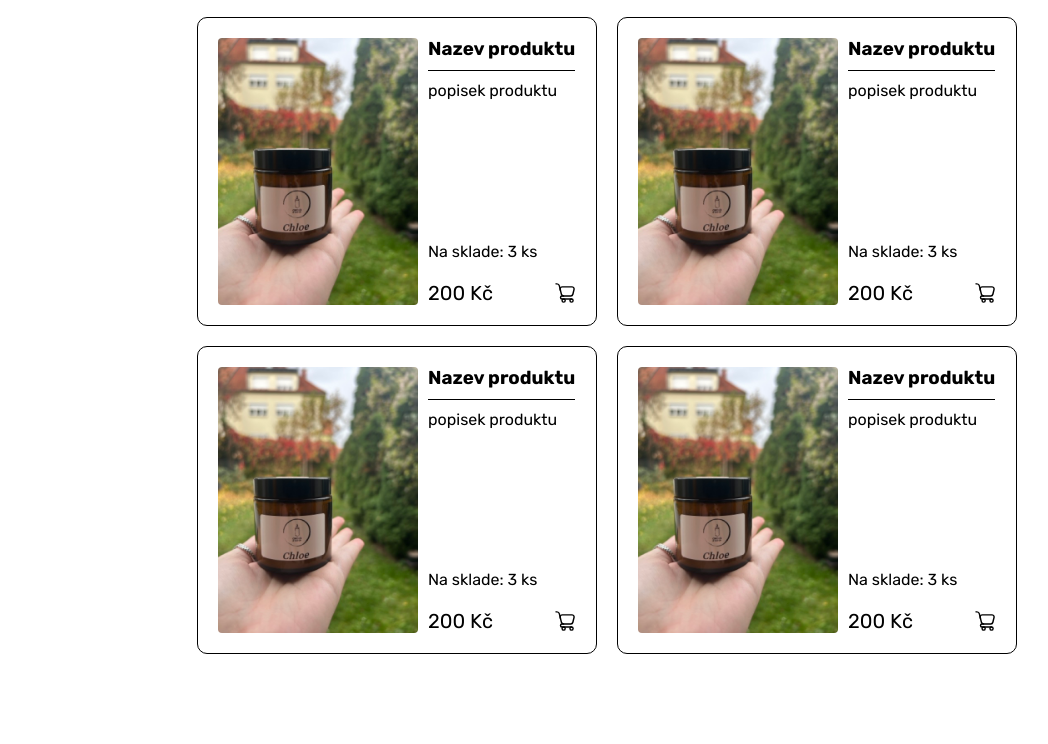
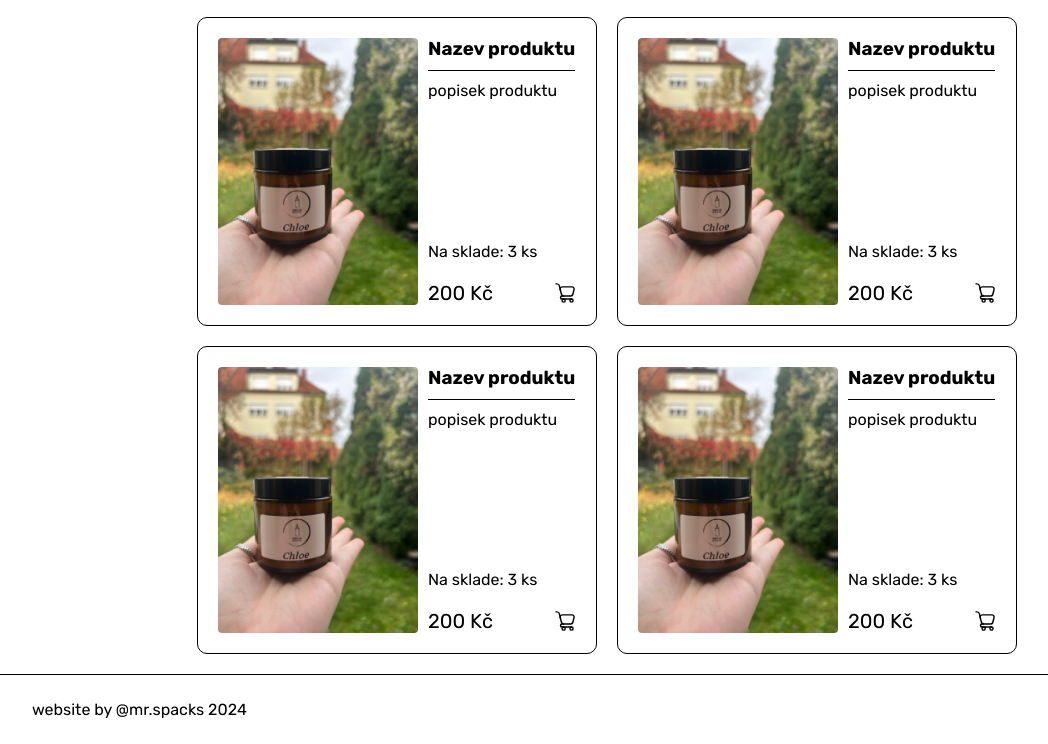
Before and after one commit to MrSpacks/Candles, a plain HTML site: page index.html in a window 1280 px wide. Shown: the part 1403-2147 px from the top of the page, without its empty margins (33-1081 px from the left). Before the commit the page ends 2077 px from the top, so only its background shows below. Drawn offline with nearby package versions, Linux system fonts and the light colour scheme.

Commit message:
Add footer

```diff
--- a/index.html
+++ b/index.html
@@ -201,7 +201,12 @@
         </div>
       </div>
     </main>
-    <footer></footer>
+    <footer>
+      <div class="line"></div>
+      <div class="container">
+        <p class="footer_text">website by @mr.spacks 2024</p>
+      </div>
+    </footer>
     <script src="./index.js"></script>
   </body>
 </html>
--- a/styles.css
+++ b/styles.css
@@ -143,6 +143,13 @@ body {
 .price {
   font-size: 20px;
 }
+
+/* footer stiles */
+
+.footer_text {
+  margin: 5px;
+  font-size: 16px;
+}
 /*! Adaptive */
 
 @media (min-width: 320px) and (max-width: 1024px) {
```
